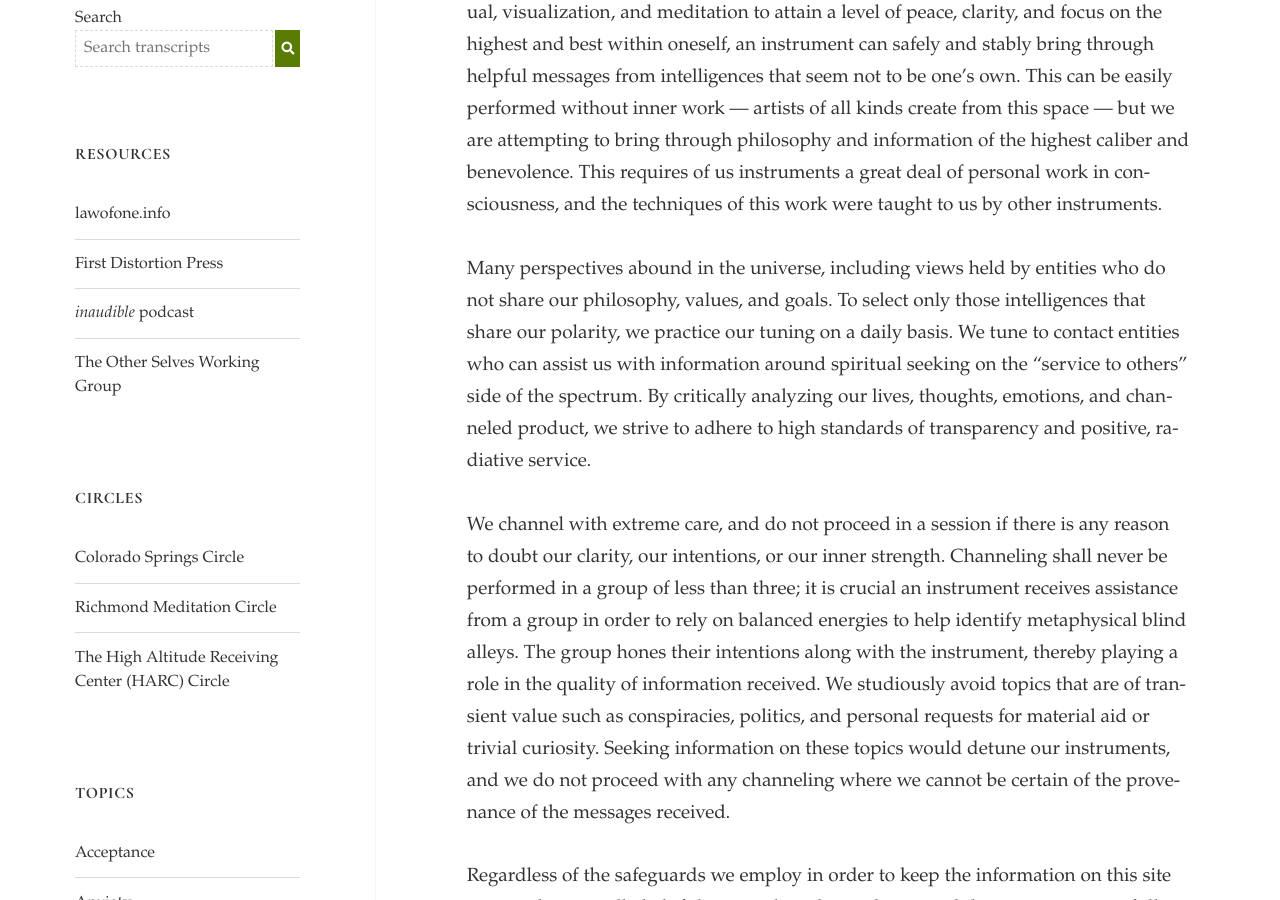
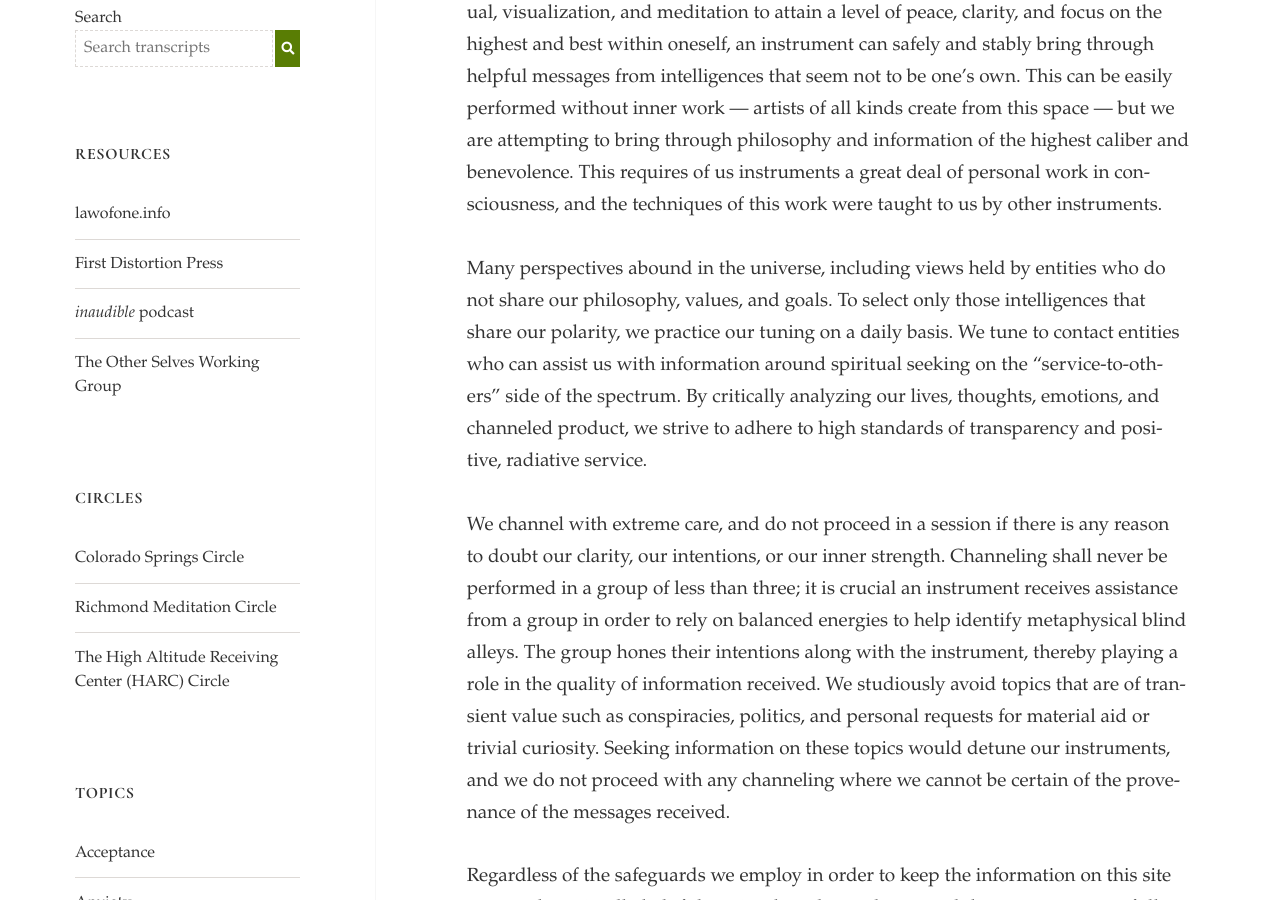
Before and after one commit to oswg/harc, a Jekyll site: the page built from about.markdown, in a window 1280 px wide and 900 px high, scrolled down 859 px. Built offline with Jekyll 4.4.1, drawn with Linux system fonts in a browser that asks for light colours.

```diff
--- a/about.markdown
+++ b/about.markdown
@@ -10,7 +10,7 @@ Vocal channeling is a particular kind of activity within the larger concept of c
 
 In order to achieve this more refined level of thought, we practice "tuning". Using ritual, visualization, and meditation to attain a level of peace, clarity, and focus on the highest and best within oneself, an instrument can safely and stably bring through helpful messages from intelligences that seem not to be one's own. This can be easily performed without inner work — artists of all kinds create from this space — but we are attempting to bring through philosophy and information of the highest caliber and benevolence. This requires of us instruments a great deal of personal work in consciousness, and the techniques of this work were taught to us by other instruments.
 
-Many perspectives abound in the universe, including views held by entities who do not share our philosophy, values, and goals. To select only those intelligences that share our polarity, we practice our tuning on a daily basis. We tune to contact entities who can assist us with information around spiritual seeking on the "service to others" side of the spectrum. By critically analyzing our lives, thoughts, emotions, and channeled product, we strive to adhere to high standards of transparency and positive, radiative service.
+Many perspectives abound in the universe, including views held by entities who do not share our philosophy, values, and goals. To select only those intelligences that share our polarity, we practice our tuning on a daily basis. We tune to contact entities who can assist us with information around spiritual seeking on the "service-to-others" side of the spectrum. By critically analyzing our lives, thoughts, emotions, and channeled product, we strive to adhere to high standards of transparency and positive, radiative service.
 
 We channel with extreme care, and do not proceed in a session if there is any reason to doubt our clarity, our intentions, or our inner strength. Channeling shall never be performed in a group of less than three; it is crucial an instrument receives assistance from a group in order to rely on balanced energies to help identify metaphysical blind alleys. The group hones their intentions along with the instrument, thereby playing a role in the quality of information received. We studiously avoid topics that are of transient value such as conspiracies, politics, and personal requests for material aid or trivial curiosity. Seeking information on these topics would detune our instruments, and we do not proceed with any channeling where we cannot be certain of the provenance of the messages received.
 
```
